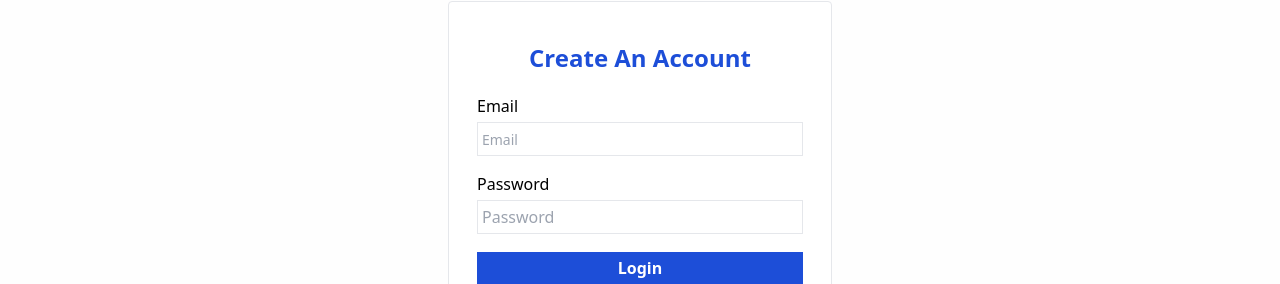
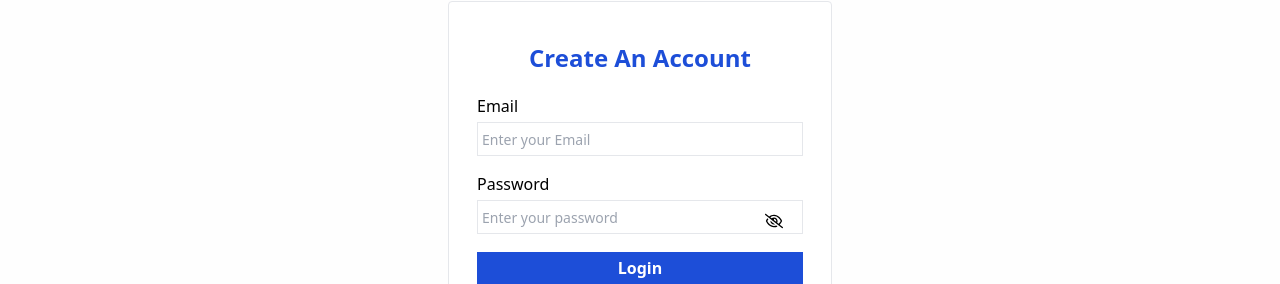
Before and after one commit to Kene10-codes/notes-app, a React (Vite) app in the folder frontend/: page /register in a window 1280 px wide. Shown: the part 203-487 px from the top of the page. Built offline with nearby package versions, Linux system fonts and the light colour scheme.

Commit message:
Designing the form page

```diff
--- a/frontend/src/components/InputPassword.jsx
+++ b/frontend/src/components/InputPassword.jsx
@@ -1,20 +1,39 @@
 import React, { useState } from 'react'
+import { FaRegEye, FaRegEyeSlash } from 'react-icons/fa6'
 
-const InputPassword = ({ value, onChange, placeholder }) => {
+const InputPassword = ({ value, onChange, placeholder, name }) => {
     const [isShowPassword, setIsShowPassword] = useState(false)
 
+    // TOGGLE PASSWORD FUNC
     const toggleShowPassword = () => {
         setIsShowPassword(!isShowPassword)
     }
     return (
-        <div>
+        <div className="relative">
             <input
                 type={isShowPassword ? 'text' : 'password'}
                 value={value}
+                name={name}
                 onChange={onChange}
-                placeholder={'Password'}
+                placeholder={placeholder || 'Password'}
                 className="border p-1 placeholder:text-sm focus:outline focus:outline-blue-300 w-full"
             />
+
+            <div className="absolute left-72 bottom-1">
+                {isShowPassword ? (
+                    <FaRegEye
+                        size={18}
+                        className="text-current cursor-pointer"
+                        onClick={() => toggleShowPassword()}
+                    />
+                ) : (
+                    <FaRegEyeSlash
+                        size={18}
+                        className="text-current cursor-pointer"
+                        onClick={() => toggleShowPassword()}
+                    />
+                )}
+            </div>
         </div>
     )
 }
--- a/frontend/src/pages/Login.jsx
+++ b/frontend/src/pages/Login.jsx
@@ -1,9 +1,23 @@
-import React from 'react'
+import React, { useState } from 'react'
 import { Link } from 'react-router-dom'
 import Navbar from '../components/Navbar'
-import InputPassword from '../components/InputPassword'
+import InputPassword from '../components/inputPassword'
 
 const Login = () => {
+    const [data, setData] = useState({
+        email: '',
+        password: '',
+    })
+
+    // HANDLE INPUT CHANGE
+    const handleInputChange = (e) => {
+        const { name, value } = e.target
+
+        setData({
+            ...data,
+            [name]: value,
+        })
+    }
     return (
         <>
             <Navbar />
@@ -22,7 +36,7 @@ const Login = () => {
                             </label>
                             <input
                                 type="text"
-                                placeholder="Email"
+                                placeholder="Enter your Email"
                                 className="input-box border p-1 placeholder:text-sm focus:outline focus:outline-blue-300"
                             />
                         </div>
@@ -34,12 +48,17 @@ const Login = () => {
                             >
                                 Password
                             </label>
-                            <InputPassword />
+                            <InputPassword
+                                placeholder={'Enter your password'}
+                                value={data.password}
+                                onChange={handleInputChange}
+                                name="password"
+                            />{' '}
                         </div>
 
                         <button
                             type="submit"
-                            className="btn-primary bg-blue-700 my-2.5 w-full text-white py-1 font-semibold cursor-pointer text-md "
+                            className="btn-primary bg-blue-700 my-2.5 h-14k w-full text-white py-1 font-semibold cursor-pointer text-md "
                         >
                             Login
                         </button>
--- a/frontend/src/pages/Register.jsx
+++ b/frontend/src/pages/Register.jsx
@@ -1,8 +1,22 @@
-import React from 'react'
+import React, { useState } from 'react'
 import Navbar from '../components/Navbar'
 import { Link } from 'react-router-dom'
+import InputPassword from '../components/inputPassword'
 
 const Register = () => {
+    const [data, setData] = useState({
+        email: '',
+        password: '',
+    })
+
+    // HANDLE INPUT CHANGE
+    const handleInputChange = (e) => {
+        const { name, value } = e.target
+        setData({
+            ...data,
+            [name]: value,
+        })
+    }
     return (
         <>
             <Navbar />
@@ -21,7 +35,10 @@ const Register = () => {
                             </label>
                             <input
                                 type="text"
-                                placeholder="Email"
+                                placeholder="Enter your Email"
+                                name="email"
+                                value={data.email}
+                                onChange={handleInputChange}
                                 className="input-box border p-1 placeholder:text-sm focus:outline focus:outline-blue-300"
                             />
                         </div>
@@ -33,10 +50,11 @@ const Register = () => {
                             >
                                 Password
                             </label>
-                            <input
-                                type="password"
-                                placeholder="Password"
-                                className="input-box border p-1 placeholdpassword-sm focus:outline focus:outline-blue-300"
+                            <InputPassword
+                                placeholder={'Enter your password'}
+                                value={data.password}
+                                onChange={handleInputChange}
+                                name="password"
                             />
                         </div>
 
```
